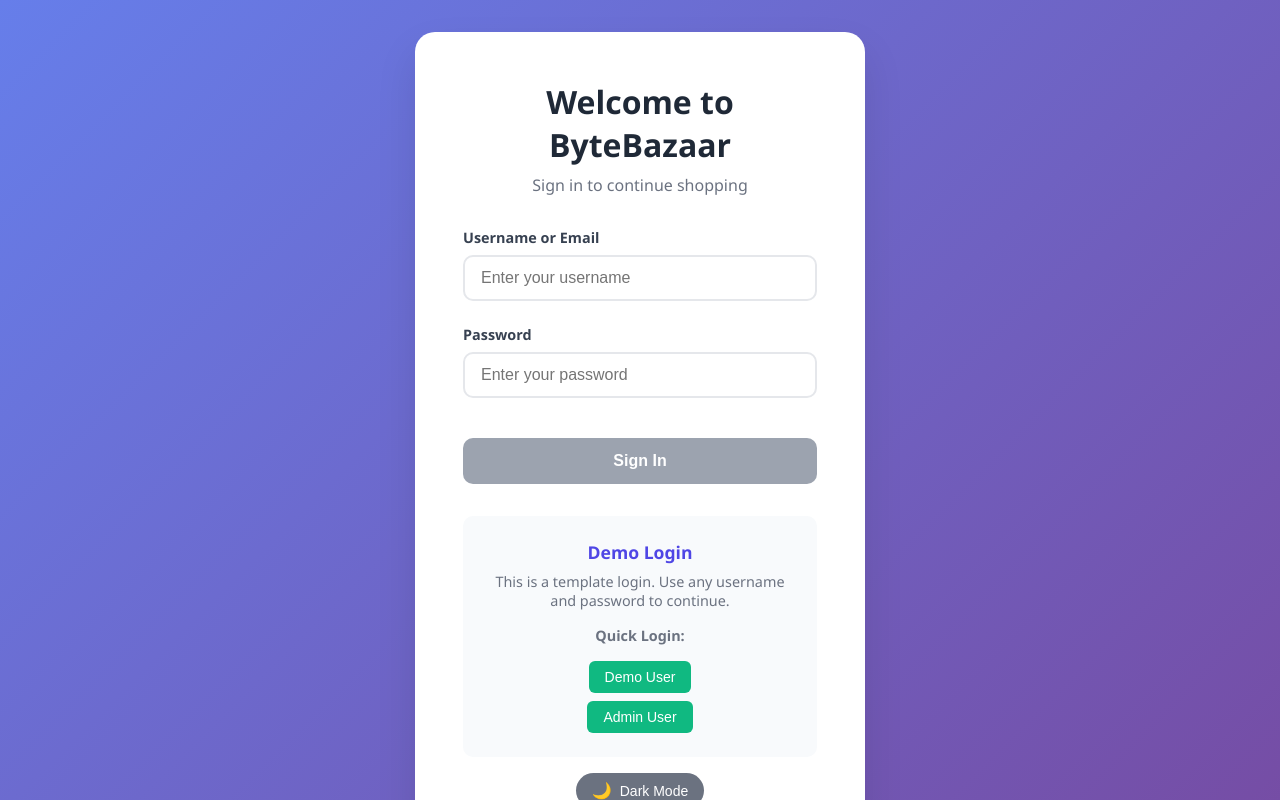
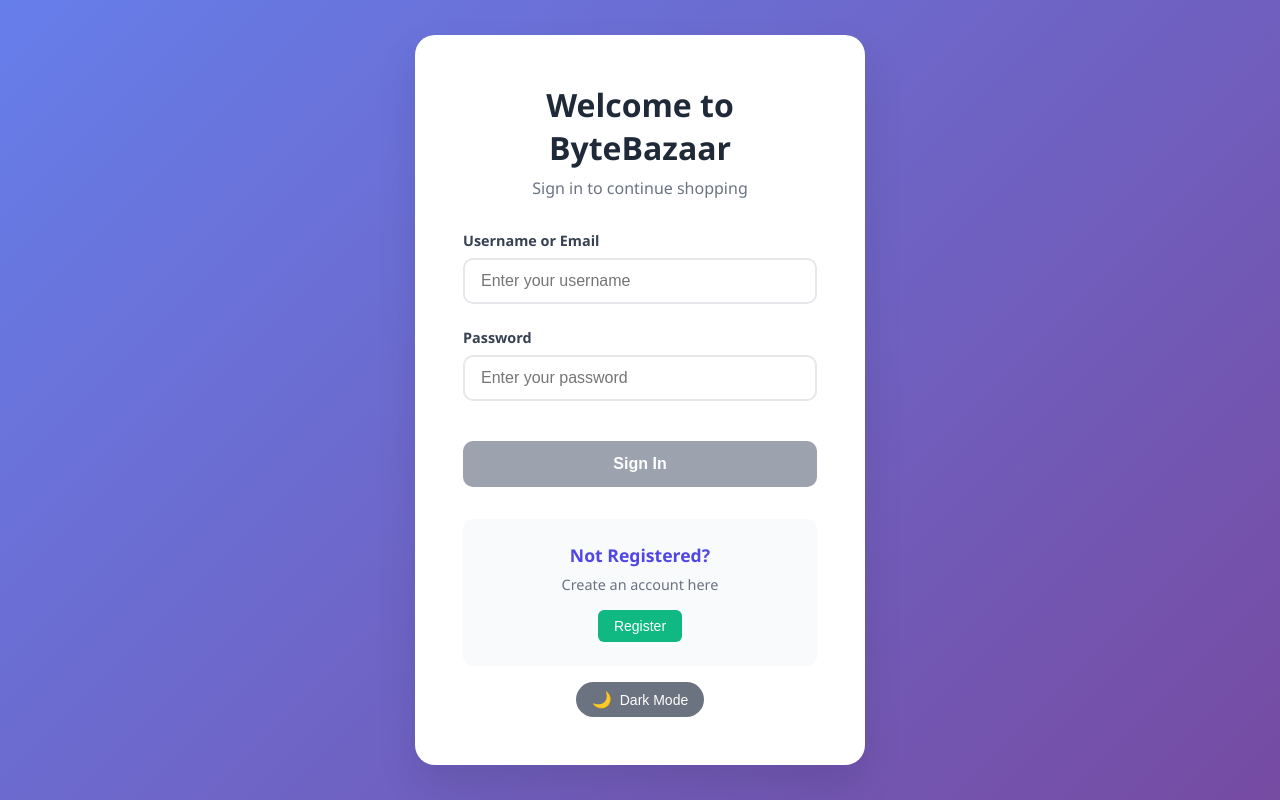
Before and after one commit to ADM-GenC-July25/team1-capstone, an Angular app: page /login in a window 1280 px wide. Built offline with nearby package versions, Linux system fonts and the light colour scheme.

Commit message:
Updated login screen to have registration option

```diff
--- a/src/app/login/login.html
+++ b/src/app/login/login.html
@@ -56,15 +56,11 @@
 
         <div class="login-footer">
           <div class="demo-info">
-            <h3>Demo Login</h3>
-            <p>This is a template login. Use any username and password to continue.</p>
+            <h3>Not Registered?</h3>
+            <p>Create an account here</p>
             <div class="demo-credentials">
-              <p><strong>Quick Login:</strong></p>
               <button class="demo-button" (click)="quickLogin('demo', 'password')">
-                Demo User
-              </button>
-              <button class="demo-button" (click)="quickLogin('admin', 'admin123')">
-                Admin User
+                Register
               </button>
             </div>
           </div>
```
